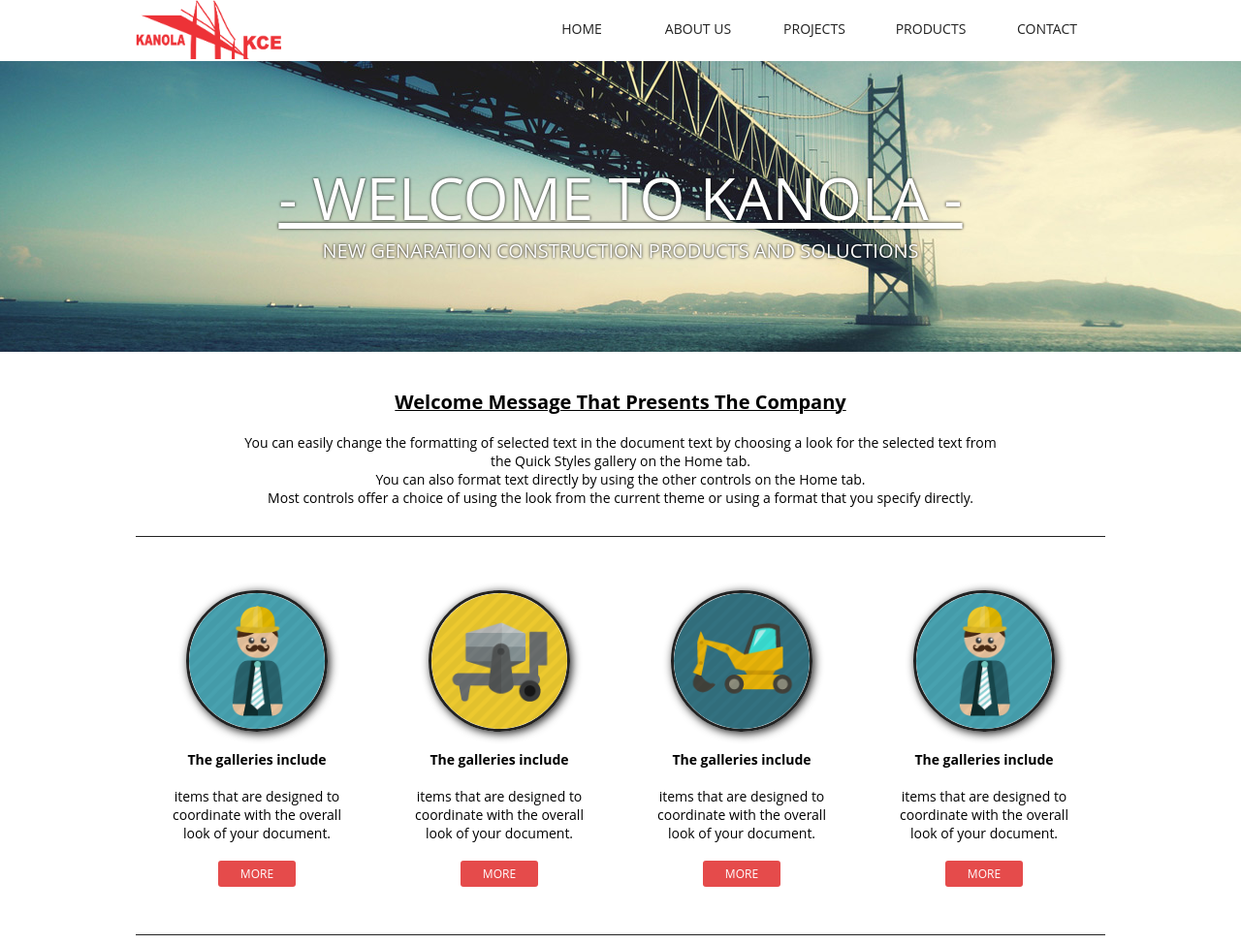
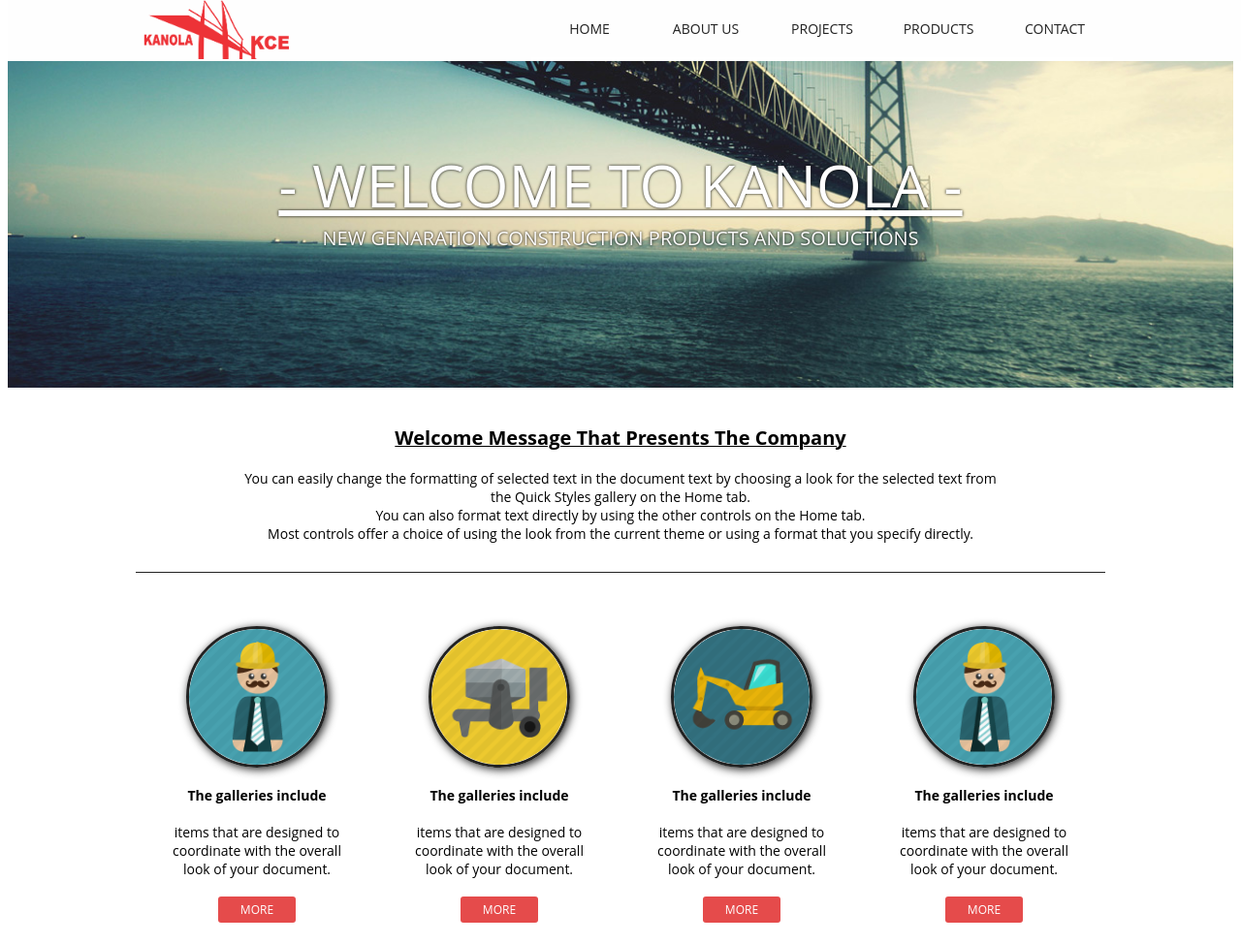
Before and after one commit to dilipchandima/kanola, a plain HTML site: page index.html in a window 1280 px wide. Shown: the top 974 px of the page at 97% size. Before the commit the page ends 800 px from the top, so only its background shows below. Drawn offline with Linux system fonts and the light colour scheme.

Commit message:
change CSS
I changed the style css file to make center the site

```diff
--- a/index.html
+++ b/index.html
@@ -6,7 +6,7 @@
 <body>
     <div class="container100">
 
-        <div class="container" >
+        <div class="men-container" >
             <div class="menucontainer">
                 <div class="logo"></div>
                 <div><a class="menubtn" href="index.html">CONTACT</a></div>
--- a/style.css
+++ b/style.css
@@ -1,9 +1,10 @@
 .container100{
     width: 100%;
-    position:absolute;
+    position:relative;
     font-family:'Open Sans';
     font-size:14px;
     margin: -8px;
+    margin-left: 0px;
 }
 
 .container100drk{
@@ -14,10 +15,9 @@
 }
 
 .container{
-    margin-left: -500px;
+    margin: 0 auto;
     left: 50%;
     width: 1000px;
-    position: relative;
 }
 
 .line{
@@ -28,9 +28,16 @@
     margin-bottom: 30px;
 }
 
+.men-container{
+    width: 100%;
+    background-color: #fefefe;
+    position: fixed;
+}
+
 .menucontainer{
     width: 1000px;
     height: 63px;
+    margin: 0 auto;
     text-decoration: none;
 }
 
@@ -65,9 +72,9 @@
     background: url('img/banner.png');
     width: 100%;
     background-repeat: no-repeat;
-    padding-top: 100px;
+    padding-top: 150px;
     color: #fff;
-    height: 200px;
+    height: 250px;
     background-size:100% ;
     font-size:60px;
     text-align: center;
```
